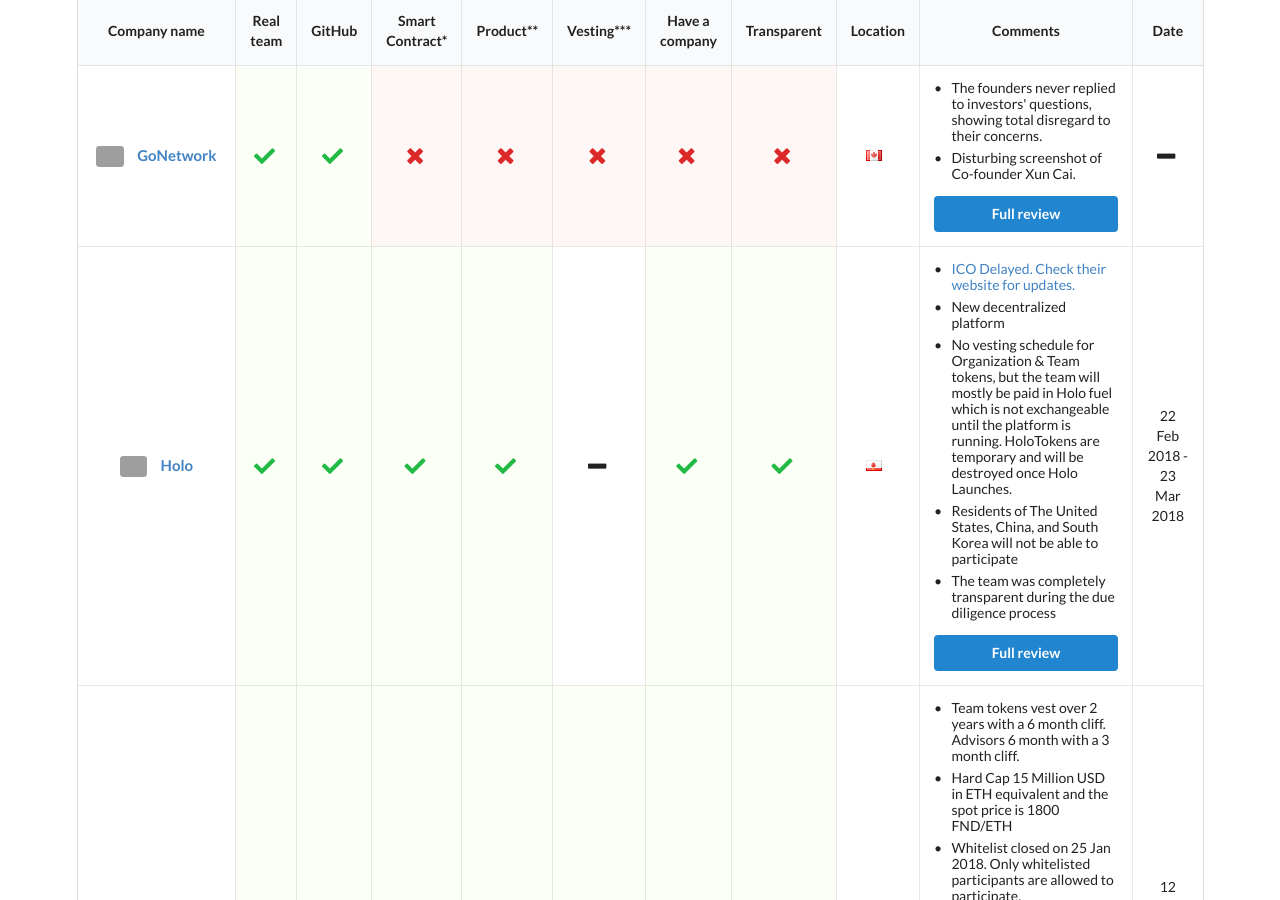
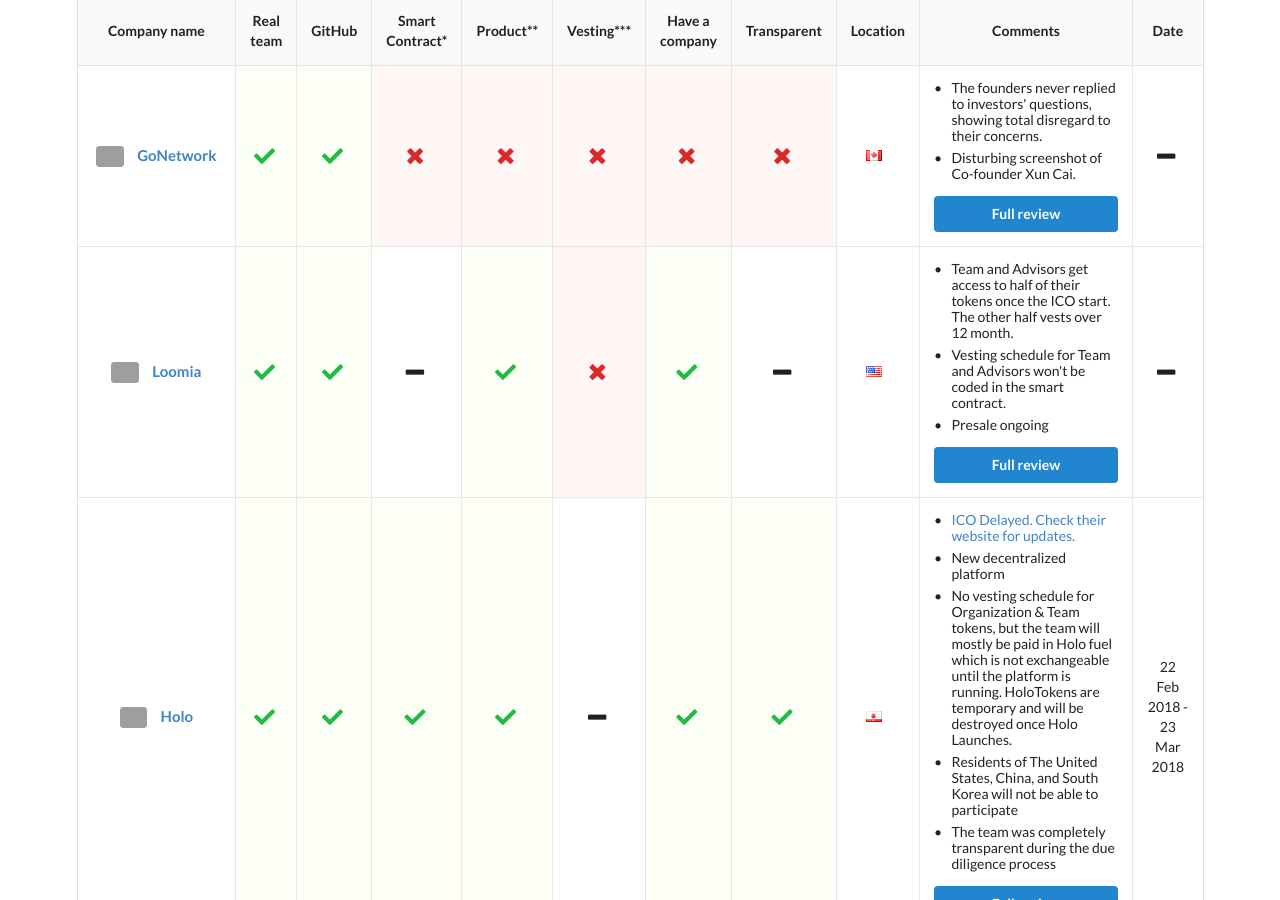
Before and after one commit to ico-check/ico-check, a Jekyll site: the page built from index.md, in a window 1280 px wide and 900 px high, scrolled down 496 px. Built offline with Jekyll 4.4.1, drawn with Linux system fonts in a browser that asks for light colours; nearby versions of some CDN libraries; grey boxes are pictures that could not be loaded.

Commit message:
36-loomia-ico-check
Added Loomia

```diff
--- a/_data/active-future-icos.yml
+++ b/_data/active-future-icos.yml
@@ -17,6 +17,26 @@
   ico_end_date:
   safe: false
   issue_url: https://github.com/ico-check/ico-check/issues/12
+
+- name: Loomia
+  image: https://i.imgur.com/7YW0Axg.png
+  url: https://loomia.com/
+  real_team: true
+  github: true
+  smart_contract:
+  product: true
+  min_vesting: false
+  have_company: true
+  transparent:
+  location: United States
+  comments:
+    - content: Team and Advisors get access to half of their tokens once the ICO start. The other half vests over 12 month.
+    - content: Vesting schedule for Team and Advisors won't be coded in the smart contract.
+    - content: Presale ongoing
+  ico_start_date:
+  ico_end_date:
+  safe:
+  issue_url: https://github.com/ico-check/ico-check/issues/29
 
 - name: Holo
   image: https://i.imgur.com/NO3d4q7.png
```
